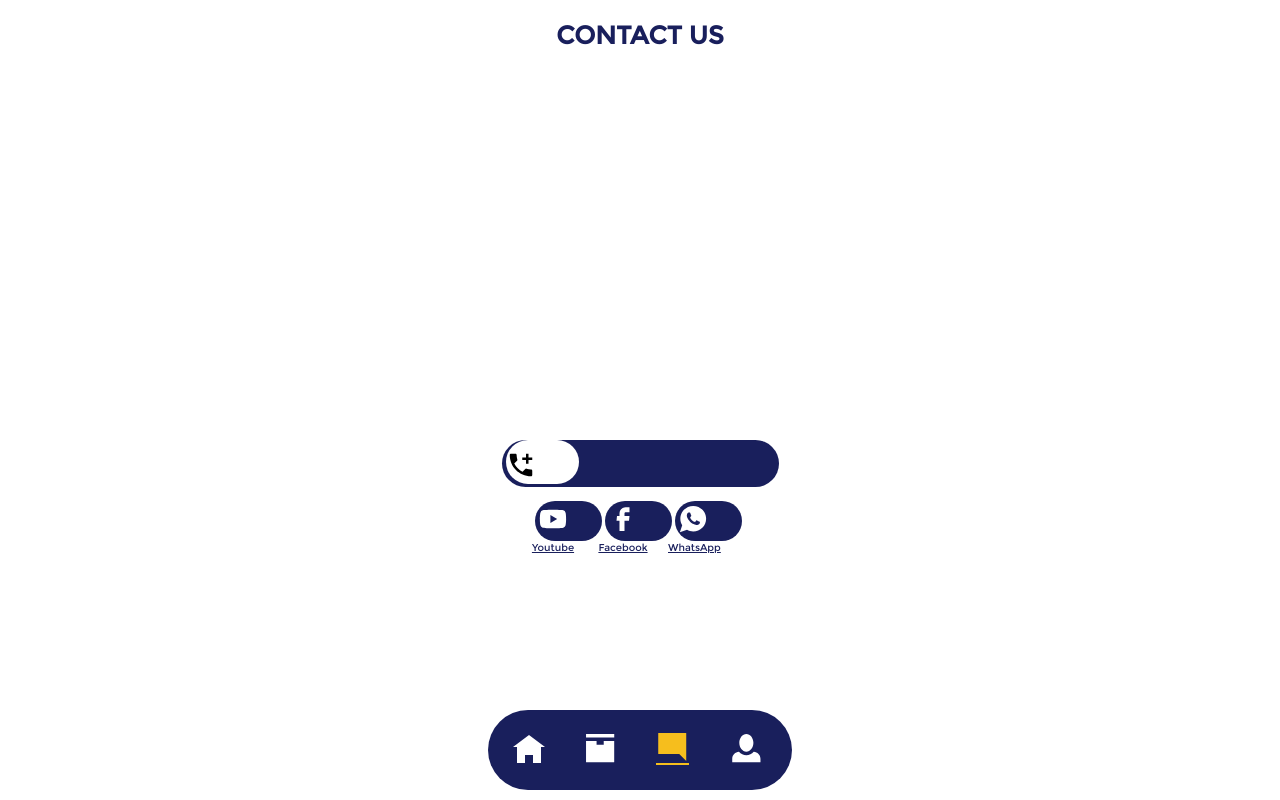
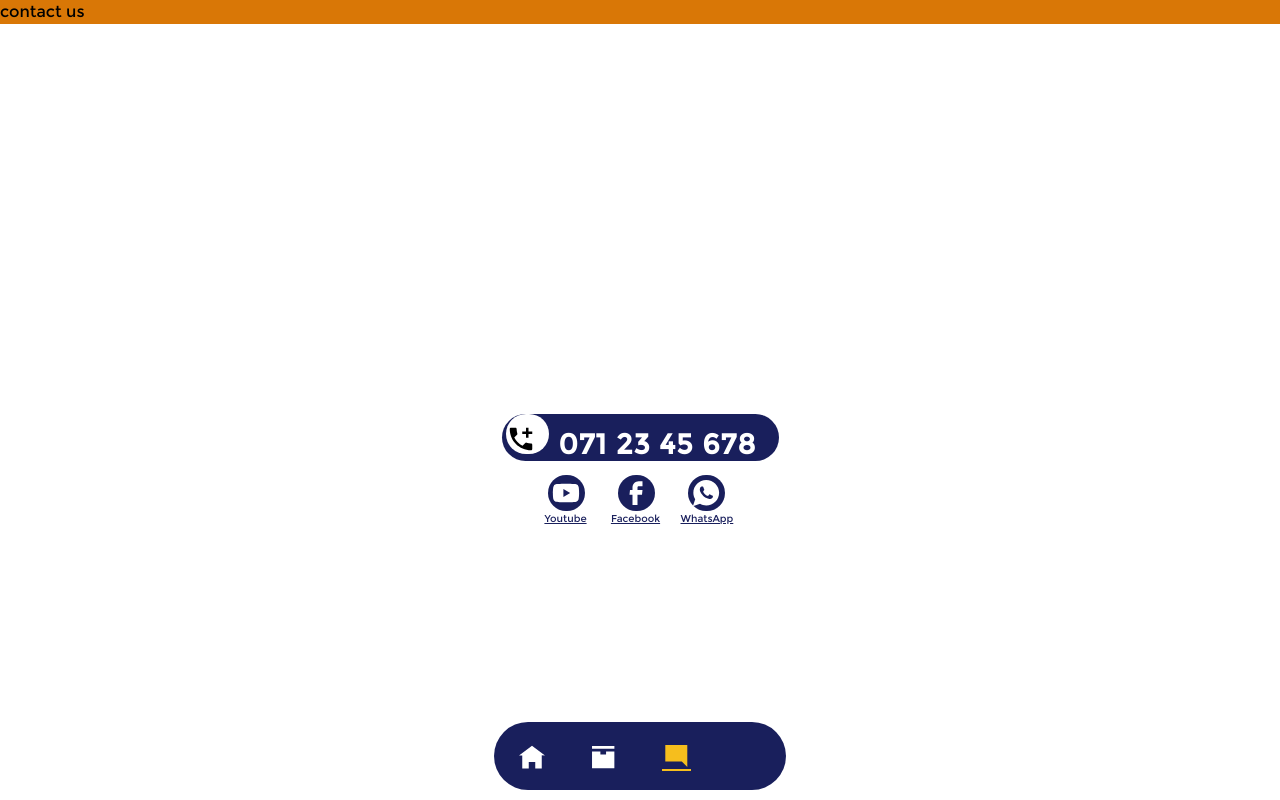
Before and after one commit to IsharaWanninayaka/LMSproject, a React (Create React App) app: page /contact in a window 1280 px wide. Built offline with nearby package versions, Linux system fonts and the light colour scheme.

Commit message:
apply tailwind css

```diff
--- a/package.json
+++ b/package.json
@@ -37,5 +37,8 @@
       "last 1 firefox version",
       "last 1 safari version"
     ]
+  },
+  "devDependencies": {
+    "tailwindcss": "^3.4.3"
   }
 }
--- a/src/components/main-pages/Contact.jsx
+++ b/src/components/main-pages/Contact.jsx
@@ -11,7 +11,7 @@ export default function Contact() {
   return (
     <div className="wrapper">
       <div className='main'>
-        <p className='text-contact'>contact us</p>
+        <p className='bg-amber-600'>contact us</p>
         <div className='contact-no'>
           <div className='contact-no-icon'>
             <MdAddCall size={30}/>
--- a/src/index.css
+++ b/src/index.css
@@ -1,13 +1,3 @@
-body {
-  margin: 0;
-  font-family: -apple-system, BlinkMacSystemFont, 'Segoe UI', 'Roboto', 'Oxygen',
-    'Ubuntu', 'Cantarell', 'Fira Sans', 'Droid Sans', 'Helvetica Neue',
-    sans-serif;
-  -webkit-font-smoothing: antialiased;
-  -moz-osx-font-smoothing: grayscale;
-}
-
-code {
-  font-family: source-code-pro, Menlo, Monaco, Consolas, 'Courier New',
-    monospace;
-}
+@tailwind base;
+@tailwind components;
+@tailwind utilities;
--- /dev/null
+++ b/tailwind.config.js
@@ -0,0 +1,8 @@
+/** @type {import('tailwindcss').Config} */
+module.exports = {
+  content: ["./src/**/*.{js,jsx,ts,tsx}"],
+  theme: {
+    extend: {},
+  },
+  plugins: [],
+}
```
Also changed, not shown: 1 other file (tests, documents, lock files or other folders).
